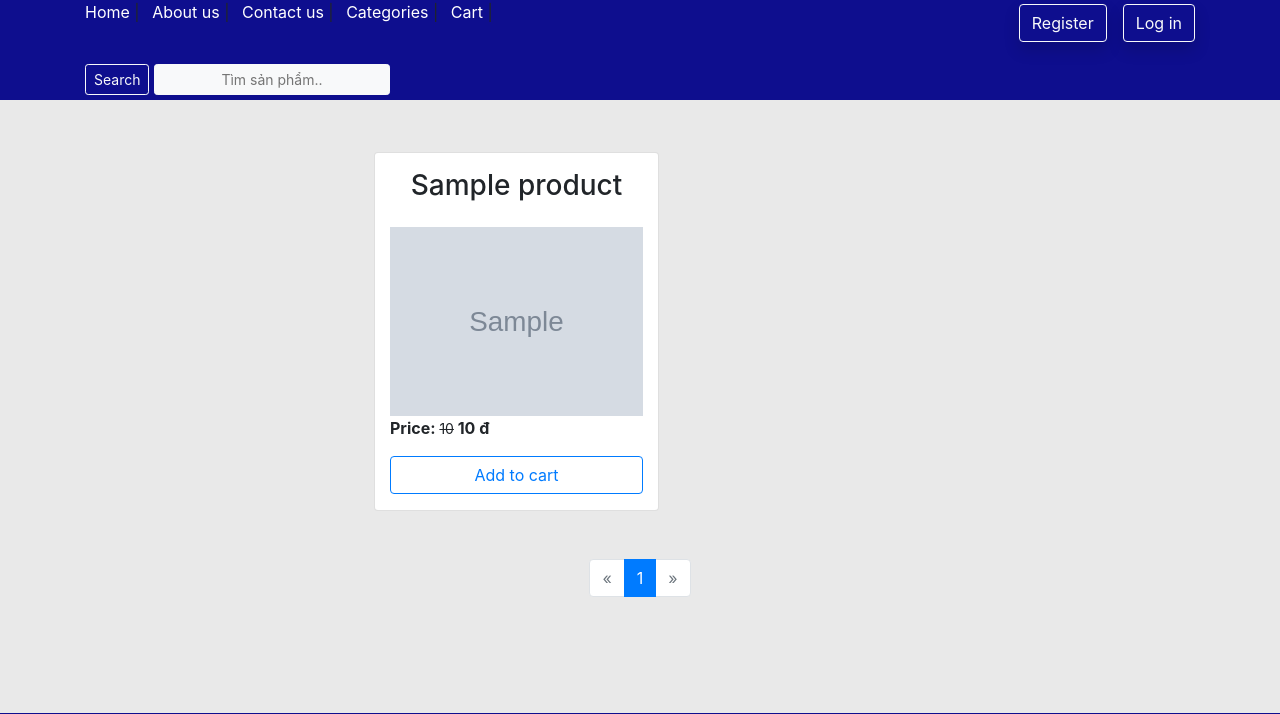
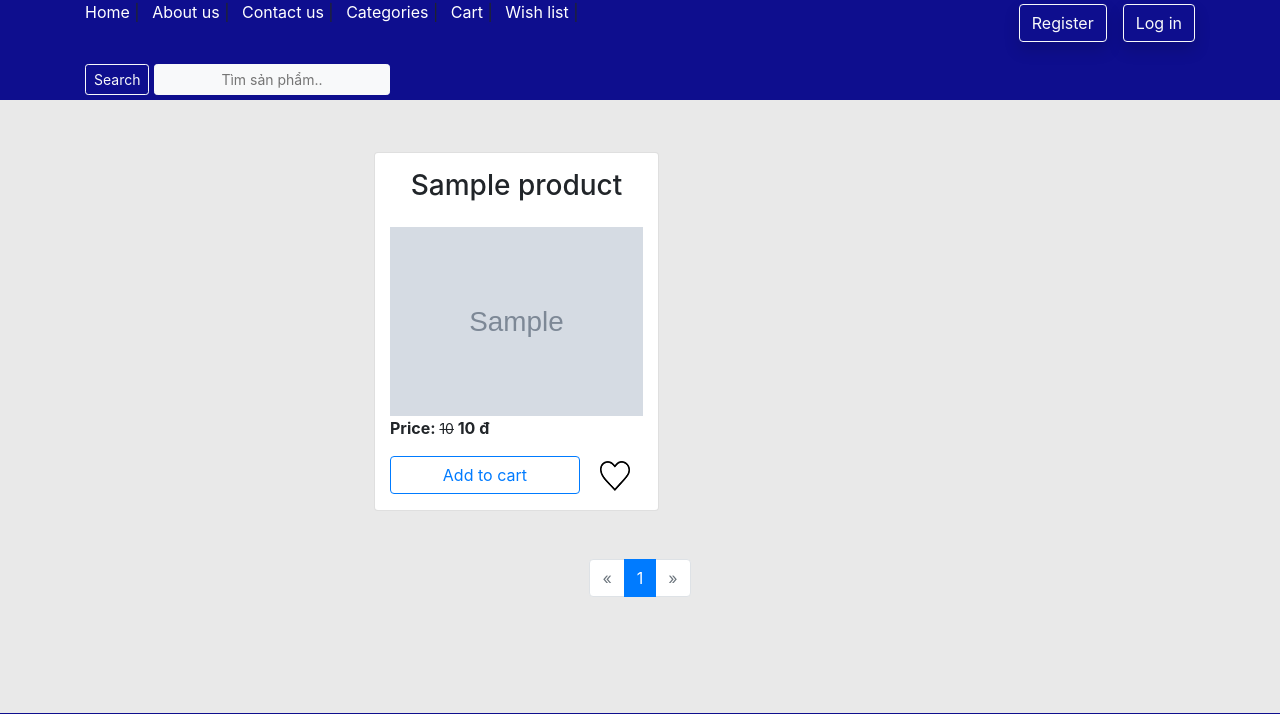
Before and after one commit to khoanguyen-dona/Django-Ecommerce-Asics-Website, a Django app: template templates/home.html in a window 1280 px wide. Shown: the top 714 px of the page. Run offline with Django 3.2, Linux system fonts and the light colour scheme; the template is opened without the code that fills it: most values are stand-ins (such as "Sample title", 1, 10 or a date in 2020); grey boxes marked "Sample" are stand-in pictures.

Commit message:
implementing wishlist

```diff
--- a/ecomapp/urls.py
+++ b/ecomapp/urls.py
@@ -9,6 +9,8 @@ urlpatterns=[
     path('product/<slug:slug>/',ProductDetailView,name='productdetail'),
     path('add-to-cart-<int:pro_id>/',AddToCartView.as_view(),name='addtocart'),
     path('my-cart/',MyCartView.as_view(),name='mycart'),
+    path('wish-list/',WishListView.as_view(),name='wishlist'),
+    path('add-to-wishlist',AddToWishListView.as_view(),name='addtowishlist'),
     path('manage-cart/<int:cp_id>/',ManageCartView.as_view(),name='managecart'),
     path('empty-cart/',EmptyCartView.as_view(),name='emptycart'),
     path('checkout/',CheckoutView.as_view(),name='checkout'),
--- a/static/css/base.css
+++ b/static/css/base.css
@@ -124,3 +124,15 @@ header{
     border-radius:1000px;
     object-fit: cover;
 }
+.add-to-cart{
+    width:75%;
+}
+.add-to-wishlist{
+    width:20%;
+}
+.heart-icon{
+
+    width:30px;
+    height:30px;
+    margin-bottom:15px;
+}
--- a/templates/base.html
+++ b/templates/base.html
@@ -17,6 +17,8 @@
         <a href="{% url 'ecomapp:contact' %}"class="text-white ml-2">Contact us </a>|
         <a href="{% url 'ecomapp:allproducts' %}"class="text-white ml-2">Categories </a>|
         <a href="{% url 'ecomapp:mycart' %}"class="text-white ml-2">  Cart </a>|
+        <a href="{% url 'ecomapp:wishlist' %}"class="text-white ml-2">  Wish list </a>|
+
 
         {% if request.user.customer %}
         <a href="{% url 'ecomapp:customerlogout' %}" class="mt-1 btn btn-danger opacity-2 float-right ml-2  " >Log out</a>
--- a/templates/home.html
+++ b/templates/home.html
@@ -1,4 +1,5 @@
 {% extends 'base.html' %} {% load humanize %}
+{% load static %}
 {% block title %} Home {% endblock%}
 {% block content %}
 
@@ -17,11 +18,14 @@
           Price:
           <small><strike>{{p.marked_price|intcomma}}</strike></small>
           {{p.selling_price|intcomma}} đ
-        </p></strong
-      >
-      <a href="{% url 'ecomapp:addtocart'  p.id %}" class="btn btn-outline-primary mb-3"
-        >Add to cart</a
-      >
+        </p></strong>
+      <div>
+        <a href="{% url 'ecomapp:addtocart'  p.id %}" class="btn btn-outline-primary mb-3 add-to-cart ">Add to cart</a>
+        <a href="{% url 'ecomapp:addtocart'  p.id %}" class="ml-3  add-to-wishlist">
+          <img class="heart-icon"  src="{% static 'icon/heart-thin-icon.png' %}" alt=""></a>
+
+      </div>
+
     </div>
     {% endfor %}
   </div>
```
Also changed, not shown: ecomapp/models.py (+7 -1 lines), ecomapp/views.py (+10 -0 lines), templates/wishlist.html (added, +10 -0 lines), db.sqlite3, static/icon/heart-thin-icon.png (added), static/icon/red-heart-icon.png (added).
